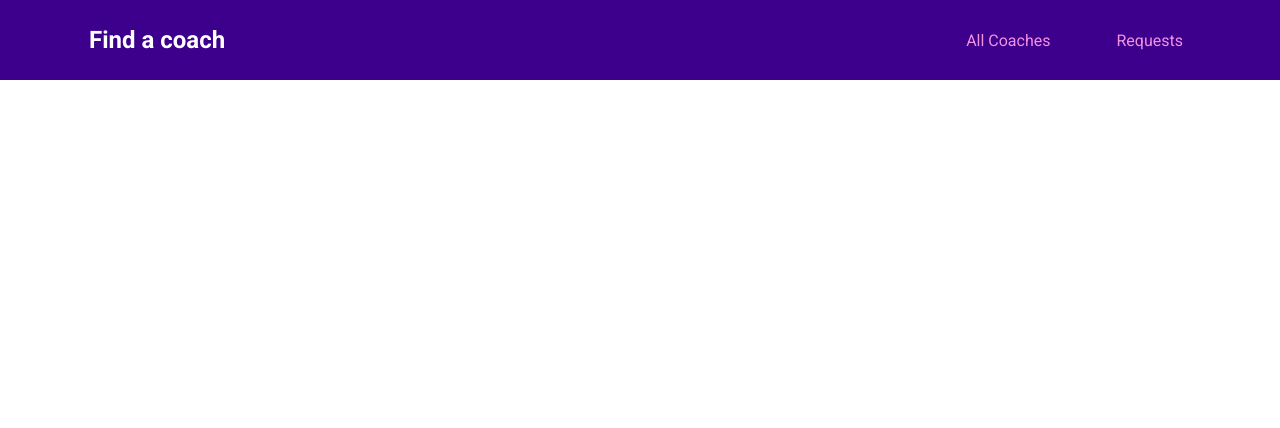
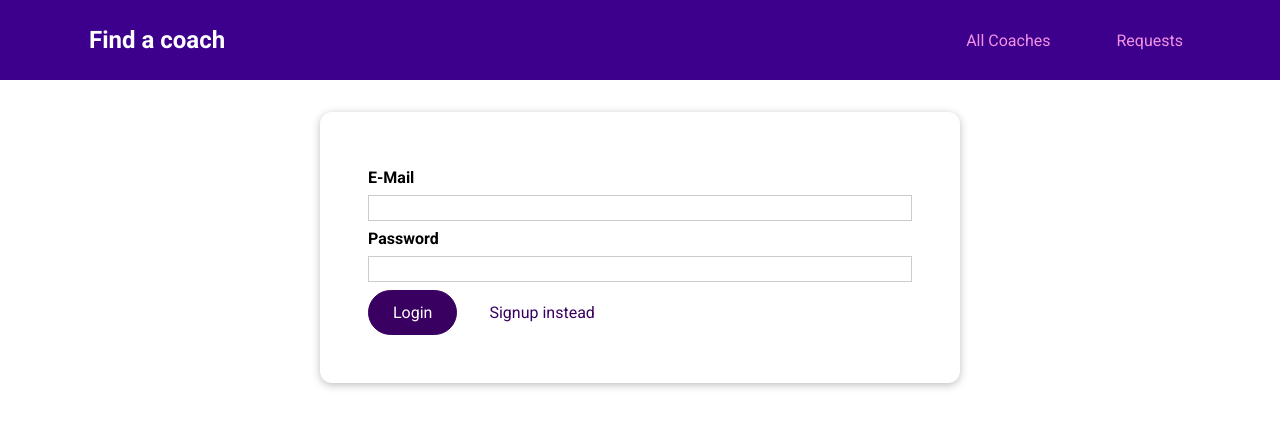
Before and after one commit to rifaath101/vue3-main-project, a Vue app: page /auth in a window 1280 px wide. Shown: the top 428 px of the page. Built offline with nearby package versions, Linux system fonts and the light colour scheme.

Commit message:
Adding an authentication page

```diff
--- a/src/pages/NotFound.vue
+++ b/src/pages/NotFound.vue
@@ -1,3 +1,11 @@
 <template>
-  <div></div>
+  <section>
+    <base-card>
+      <h2>Page not found</h2>
+      <p>
+        This page could not be found - maybe check out all our
+        <router-link to="/coaches">coaches</router-link>
+      </p>
+    </base-card>
+  </section>
 </template>
--- /dev/null
+++ b/src/pages/auth/UserAuth.vue
@@ -0,0 +1,101 @@
+<template>
+  <base-card>
+    <form @submit.prevent="submitForm">
+      <div class="form-control">
+        <label for="email">E-Mail</label>
+        <input type="email" id="email" v-model.trim="email" />
+      </div>
+      <div class="form-control">
+        <label for="password">Password</label>
+        <input type="password" id="password" v-model.trim="password" />
+      </div>
+      <p v-if="!formIsValid">Please enter a valid email and password</p>
+      <base-button>{{ submitButtonCaption }}</base-button>
+      <base-button type="button" mode="flat" @click="switchAuthMode">
+        {{ switchModeButtonCaption }}
+      </base-button>
+    </form>
+  </base-card>
+</template>
+
+<script>
+export default {
+  data() {
+    return {
+      email: '',
+      password: '',
+      formIsValid: true,
+      mode: 'login',
+    };
+  },
+  computed: {
+    submitButtonCaption() {
+      if (this.mode == 'login') {
+        return 'Login';
+      } else {
+        return 'Signup';
+      }
+    },
+    switchModeButtonCaption() {
+      if (this.mode == 'login') {
+        return 'Signup instead';
+      } else {
+        return 'Login instead';
+      }
+    },
+  },
+  methods: {
+    submitForm() {
+      this.formIsValid = true;
+      if (
+        this.email === '' ||
+        !this.email.includes('@') ||
+        this.password.length < 6
+      ) {
+        this.formIsValid = false;
+        return;
+      }
+    },
+    switchAuthMode() {
+      if (this.mode === 'login') {
+        this.mode = 'signup';
+      } else {
+        this.mode = 'login';
+      }
+    },
+  },
+};
+</script>
+
+<style scoped>
+form {
+  margin: 1rem;
+  padding: 1rem;
+}
+
+.form-control {
+  margin: 0.5rem 0;
+}
+
+label {
+  font-weight: bold;
+  margin-bottom: 0.5rem;
+  display: block;
+}
+
+input,
+textarea {
+  display: block;
+  width: 100%;
+  font: inherit;
+  border: 1px solid #ccc;
+  padding: 0.15rem;
+}
+
+input:focus,
+textarea:focus {
+  border-color: #3d008d;
+  background-color: #faf6ff;
+  outline: none;
+}
+</style>
--- a/src/router.js
+++ b/src/router.js
@@ -1,23 +1,28 @@
-import { createRouter, createWebHistory } from "vue-router";
-import CoachDetail from './pages/coaches/CoachDetail'
-import CoachesList from './pages/coaches/CoachesList'
-import CoachRegistration from './pages/coaches/CoachRegistration'
-import ContactCoach from './pages/requests/ContactCoach'
-import RequestsReceived from './pages/requests/RequestsReceived'
-import NotFound from './pages/NotFound'
+import { createRouter, createWebHistory } from 'vue-router';
+import CoachDetail from './pages/coaches/CoachDetail';
+import CoachesList from './pages/coaches/CoachesList';
+import CoachRegistration from './pages/coaches/CoachRegistration';
+import ContactCoach from './pages/requests/ContactCoach';
+import RequestsReceived from './pages/requests/RequestsReceived';
+import NotFound from './pages/NotFound';
+import UserAuth from './pages/auth/UserAuth';
 
 const router = createRouter({
   history: createWebHistory(),
   routes: [
-    {path: '/', redirect: '/coaches'},
-    {path: '/coaches', component: CoachesList},
-    {path: '/coaches/:id', component: CoachDetail, props: true, children: [
-      {path: 'contact', component: ContactCoach},
-    ]},
-    {path: '/register', component: CoachRegistration},
-    {path: '/requests', component: RequestsReceived},
-    {path: '/notFound(.*)', component: NotFound},
-  ]
-})
+    { path: '/', redirect: '/coaches' },
+    { path: '/coaches', component: CoachesList },
+    {
+      path: '/coaches/:id',
+      component: CoachDetail,
+      props: true,
+      children: [{ path: 'contact', component: ContactCoach }],
+    },
+    { path: '/register', component: CoachRegistration },
+    { path: '/requests', component: RequestsReceived },
+    { path: '/auth', component: UserAuth },
+    { path: '/:notFound(.*)', component: NotFound },
+  ],
+});
 
-export default router
+export default router;
```
